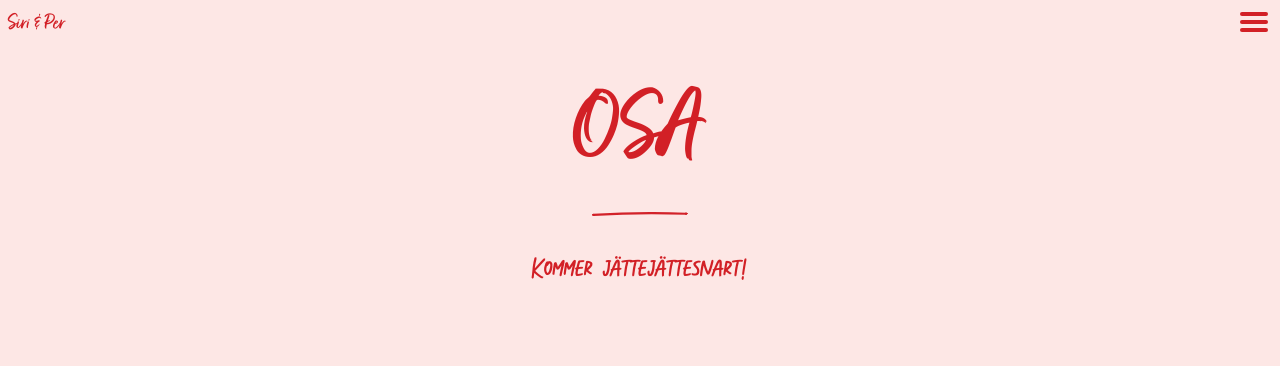
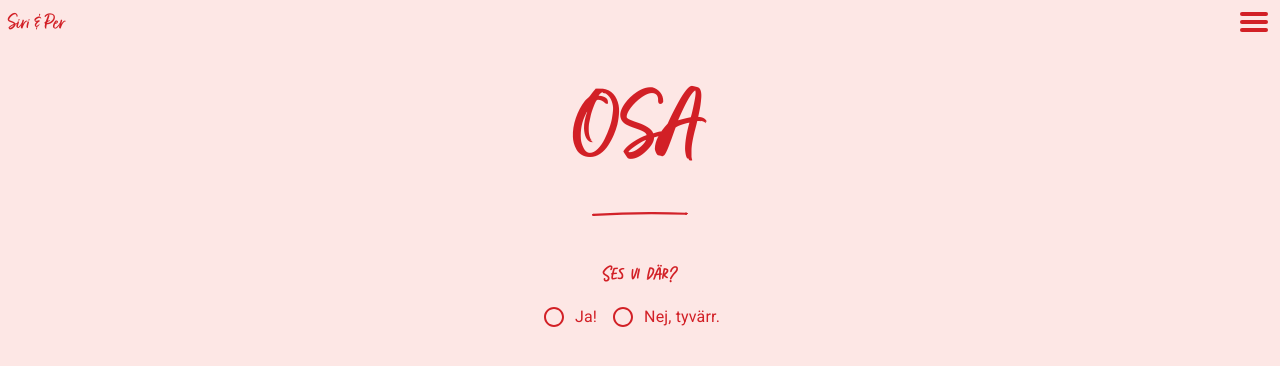
Before and after one commit to sirisayshello/perochsiri, a Next.js app: page /rsvp in a window 1280 px wide. Shown: the top 366 px of the page. Built offline with nearby package versions, Linux system fonts and the light colour scheme.

Commit message:
enable RSVP functionality and improve guest form validation

```diff
--- a/src/app/information/LocationInfo.tsx
+++ b/src/app/information/LocationInfo.tsx
@@ -1,7 +1,6 @@
 export const LocationInfo = () => {
   return (
-    <div className="w-full gap-2 grid grid-cols-[20px,1fr,20px] md:grid-cols-[40px,1fr,1fr,40px] font-roboto uppercase text-sm mt-8 border-accent border-[1px] p-4 rounded-md">
-      {/* <img src="/arrowRight.svg" className="w-9 pt-2" /> */}
+    <div className="w-full gap-2 grid grid-cols-[20px,1fr,20px] md:grid-cols-[20px,1fr,1fr,20px] font-roboto uppercase text-sm mt-8 border-accent border-[1px] p-4 rounded-md">
       <div className="col-start-2 flex justify-center pl-3">
         <div>
           <a
@@ -29,10 +28,6 @@ export const LocationInfo = () => {
           <p>414 55 Göteborg</p>
         </div>
       </div>
-      {/* <img
-        src="/arrowLeft.svg"
-        className="w-9 pt-2 col-start-3 row-start-2 md:row-start-1 md:col-start-4"
-      /> */}
     </div>
   );
 };
--- a/src/app/information/page.tsx
+++ b/src/app/information/page.tsx
@@ -14,9 +14,9 @@ export default function Information() {
             <h2>Plats</h2>
             <p className="font-roboto">
               Vigseln kommer att hållas utomhus i Gathenhielmska husets
-              trädgård. Vid dåligt väder håller vi cermonin inomhus. Middag och
-              fest kommer att vara på Taverna Efessos i Majorna. Mellan vigsel
-              och middag kommer man att ta sig till Efessos på egen hand,
+              trädgård. Vid dåligt väder håller vi istället cermonin inomhus.
+              Middag och fest kommer att vara på Taverna Efessos i Majorna.
+              Mellan vigsel och middag tar man sig på egen hand till Efessos,
               antingen till fots (en promenad på ca 800m) eller med spårvagn.
             </p>
             <LocationInfo />
--- a/src/app/rsvp/AttendingInfo.tsx
+++ b/src/app/rsvp/AttendingInfo.tsx
@@ -8,19 +8,21 @@ type AttendingInfoProps = {
 };
 
 export const AttendingInfo = ({ index }: AttendingInfoProps) => {
-    return <div
+  return (
+    <div
       className="grid grid-cols-[120px,1fr] gap-4 border-accent border-[1px] p-4 border-solid rounded-md"
       key={`guest-rsvp-${index}`}
     >
       <Label htmlFor={`g-${index}-name`}>Namn:</Label>
       <TextInput name={`g-${index}-name`} id={`g-${index}-name`} />
       <Label htmlFor={`g-${index}-food`}>Matpreferens:</Label>
-        <Select name={`g-${index}-food`} id={`g-${index}-food`}>
+      <Select defaultValue="" name={`g-${index}-food`} id={`g-${index}-food`}>
         <MenuItem value="kött">Kött</MenuItem>
         <MenuItem value="vegetarisk">Vegetarisk</MenuItem>
-            <MenuItem value="vegetarisk">Vegan</MenuItem>
+        <MenuItem value="vegan">Vegan</MenuItem>
       </Select>
       <Label htmlFor={`g-${index}-allergies`}>Allergier:</Label>
       <TextInput name={`g-${index}-allergies`} id={`g-${index}-allergies`} />
     </div>
-}
+  );
+};
--- a/src/app/rsvp/GuestForm.tsx
+++ b/src/app/rsvp/GuestForm.tsx
@@ -23,10 +23,13 @@ type GuestFormProps = {
 
 export const GuestForm = () => {
   const { saveRSVP } = useRSVP();
-  const [numberOfGuests, setNumberOfGuests] = useState<number>();
+  const [numberOfGuests, setNumberOfGuests] = useState<number | string>("");
   const [attending, setAttending] = useState<"yes" | "no" | "no response">(
     "no response"
   );
+  const [loading, setLoading] = useState(false);
+  const hasRsvp = localStorage.getItem("hasRsvp");
+  const [errorMessage, setErrorMessage] = useState("");
 
   const handleNumberOfGuestsChange = (event: SelectChangeEvent) => {
     if (typeof event.target.value === "string") {
@@ -40,17 +43,24 @@ export const GuestForm = () => {
   };
 
   const handleCheck = (event: React.ChangeEvent<HTMLInputElement>) => {
+    setErrorMessage("");
     setAttending(event.target.value as "yes" | "no");
   };
 
   const guestArray = numberOfGuests ? [...Array(numberOfGuests)] : [];
 
   const handleSubmit: FormEventHandler<HTMLFormElement> = async (e) => {
+    setLoading(true);
     e.preventDefault();
 
     const formData = new FormData(e.target as HTMLFormElement);
 
     if (formData.get("attending") === "no") {
+      if (!formData.get("name")) {
+        setErrorMessage("Fyll i ditt namn tack :)");
+        setLoading(false);
+        return;
+      }
       await saveRSVP([
         {
           name: formData.get("name") as string,
@@ -59,6 +69,10 @@ export const GuestForm = () => {
           allergies: "",
         },
       ]);
+
+      localStorage.setItem("hasRsvp", "no");
+      setLoading(false);
+      setErrorMessage("");
       return;
     }
 
@@ -69,9 +83,36 @@ export const GuestForm = () => {
       attending: true,
     }));
 
+    if (guests.some((guest) => !guest.name)) {
+      setErrorMessage("Fyll i namn på alla i sällskapet tack :)");
+      return;
+    }
+
+    if (guests.some((guest) => !guest.food)) {
+      setErrorMessage(
+        "Nu har du missat att fylla i matpreferenser, det vill vi veta!"
+      );
+      return;
+    }
+
     await saveRSVP(guests);
+    localStorage.setItem("hasRsvp", "yes");
+    setLoading(false);
+    setErrorMessage("");
   };
 
+  if (hasRsvp) {
+    return (
+      <div className="flex items-center flex-col mt-6">
+        <h2 className="text-4xl">Tack!</h2>
+        <p className="text-4xl max-w-[min(80vw,500px)]">
+          {hasRsvp === "yes"
+            ? "Vi ser fram emot att fira med er! Om du har några ändringar eller frågor, är det bara att höra av dig till oss."
+            : "Vad tråkigt att du inte kan komma! Om du ändrar dig är det bara att höra av dig till oss."}
+        </p>
+      </div>
+    );
+  }
   return (
     <form
       className="flex flex-col gap-4 w-full max-w-[500px] mt-6"
@@ -152,12 +193,14 @@ export const GuestForm = () => {
         <div className="flex items-center flex-col">
           <div className="flex gap-4">
             <Label htmlFor="">Namn</Label>
-            <TextInput name="name" required />
+            <TextInput name="name" />
           </div>
         </div>
       )}
 
-      {attending === "yes" && numberOfGuests && numberOfGuests > 0 && (
+      {attending === "yes" &&
+        typeof numberOfGuests === "number" &&
+        numberOfGuests > 0 && (
           <>
             <h2>Underbart! Då behöver vi lite info om sällskapet.</h2>
             {guestArray.map((_, index) => (
@@ -166,7 +209,13 @@ export const GuestForm = () => {
           </>
         )}
 
-      {((attending === "yes" && numberOfGuests && numberOfGuests > 0) ||
+      {errorMessage && (
+        <p className="text-center font-roboto">{errorMessage}</p>
+      )}
+
+      {((attending === "yes" &&
+        typeof numberOfGuests === "number" &&
+        numberOfGuests > 0) ||
         attending === "no") && <Button type="submit">Skicka</Button>}
     </form>
   );
--- a/src/app/rsvp/page.tsx
+++ b/src/app/rsvp/page.tsx
@@ -1,7 +1,7 @@
 import { Line } from "../components/Line";
 import { GuestForm } from "./GuestForm";
 
-const RSVP_ENABLED = false;
+const RSVP_ENABLED = true;
 
 export default function RSVP() {
   return (
```
Also changed, not shown: 1 other file (tests, documents, lock files or other folders). Lines whose indentation alone changed are shown as unchanged.
